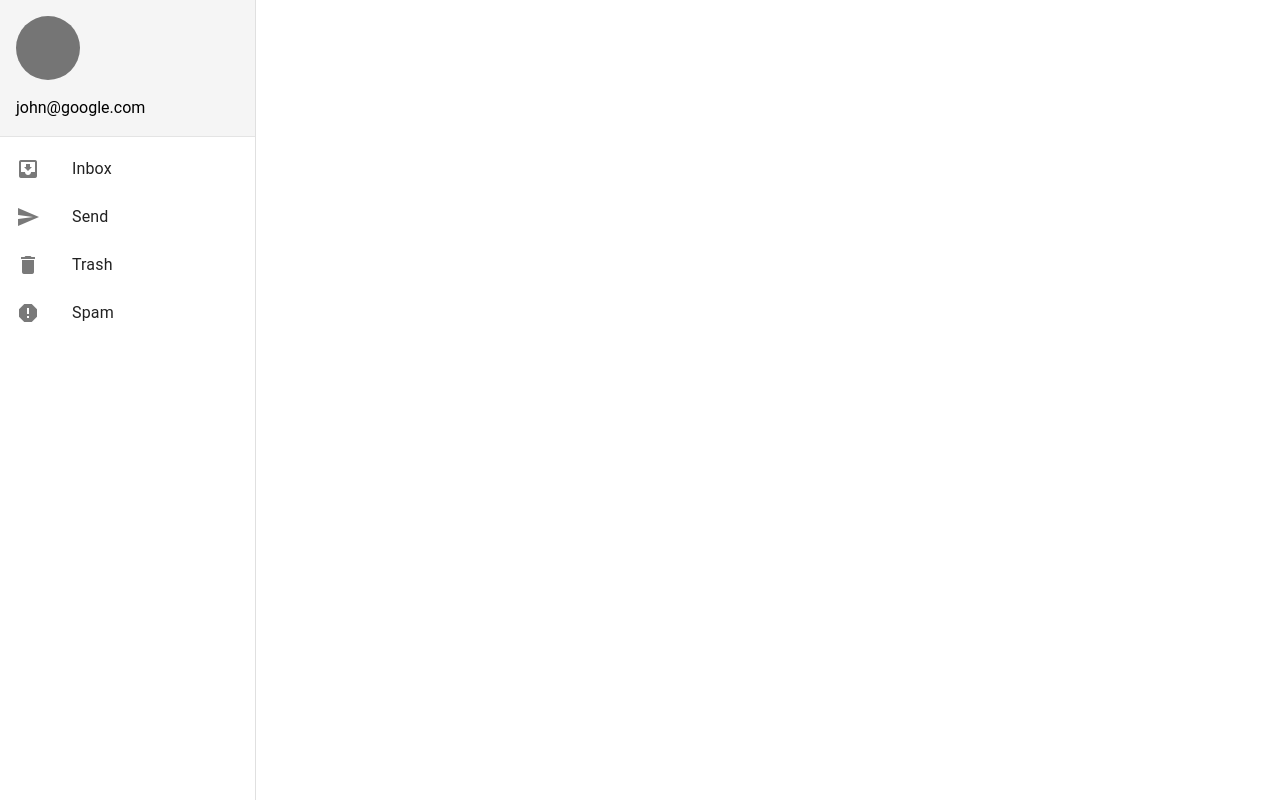
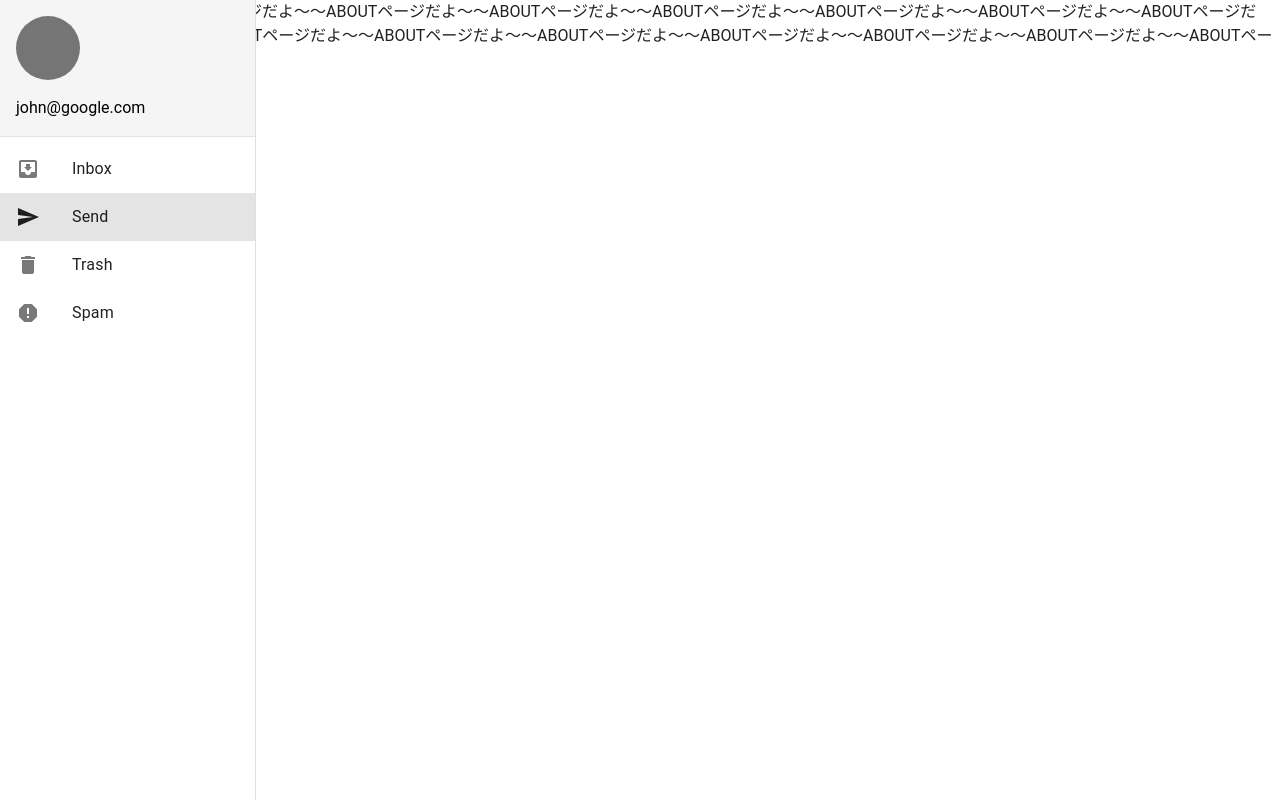
Before and after one commit to kannna5296/vue-chat-sample, a Vue app: page /about in a window 1280 px wide. Built offline with nearby package versions, Linux system fonts and the light colour scheme.

Commit message:
仮ルーティング整理

```diff
--- a/src/App.vue
+++ b/src/App.vue
@@ -14,13 +14,14 @@ const links: Ref<Link[]> = ref([
     to: "/",
   },
   { icon: "mdi-send", text: "Send", to: "/about" },
-  { icon: "mdi-delete", text: "Trash", to: "/hoge" },
-  { icon: "mdi-alert-octagon", text: "Spam", to: "/hoge2" },
+  { icon: "mdi-delete", text: "Trash", to: "/trash" },
+  { icon: "mdi-alert-octagon", text: "Spam", to: "/spam" },
 ]);
 </script>
 
 <template>
   <v-app>
+    <RouterView />
     <v-navigation-drawer v-model="drawer">
       <v-sheet color="grey-lighten-4" class="pa-4">
         <v-avatar class="mb-4" color="grey-darken-1" size="64"></v-avatar>
--- a/src/components/About.vue
+++ b/src/components/About.vue
@@ -1 +1,5 @@
-<template><v-app>ああああ</v-app></template>
+<template>
+  <v-app
+    >ABOUTページだよ〜〜ABOUTページだよ〜〜ABOUTページだよ〜〜ABOUTページだよ〜〜ABOUTページだよ〜〜ABOUTページだよ〜〜ABOUTページだよ〜〜ABOUTページだよ〜〜ABOUTページだよ〜〜ABOUTページだよ〜〜ABOUTページだよ〜〜ABOUTページだよ〜〜ABOUTページだよ〜〜ABOUTページだよ〜〜ABOUTページだよ〜〜ABOUTページだよ〜〜ABOUTページだよ〜〜</v-app
+  >
+</template>
--- a/src/router/index.ts
+++ b/src/router/index.ts
@@ -6,22 +6,22 @@ import UserList from "../components/UserList.vue";
 const routes: Array<RouteRecordRaw> = [
   {
     path: "/",
-    name: "UserList",
+    name: "userlist",
     component: UserList,
   },
   {
     path: "/about",
-    name: "About",
+    name: "about",
     component: About,
   },
   {
-    path: "/hoge",
-    name: "UserList",
+    path: "/trash",
+    name: "Trash",
     component: UserList,
   },
   {
-    path: "/hoge2",
-    name: "About",
+    path: "/spam",
+    name: "Spam",
     component: About,
   },
 ];
```
